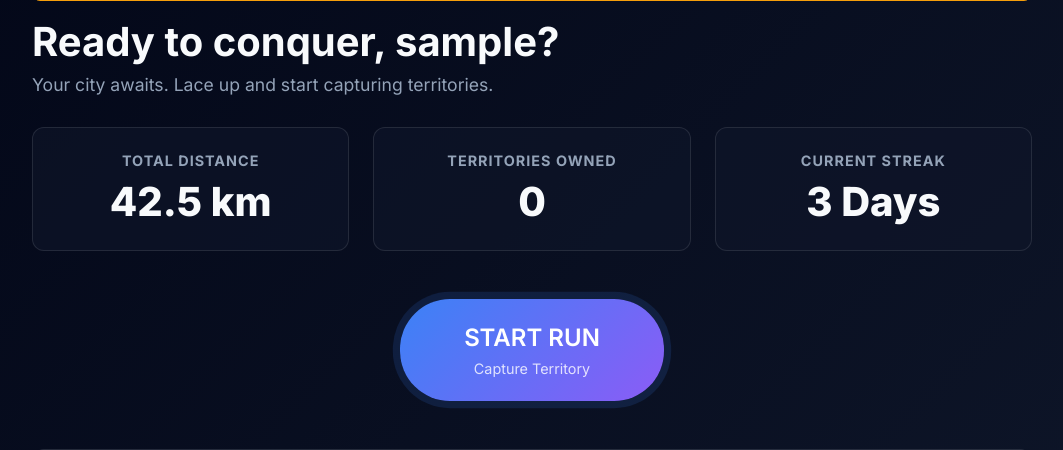
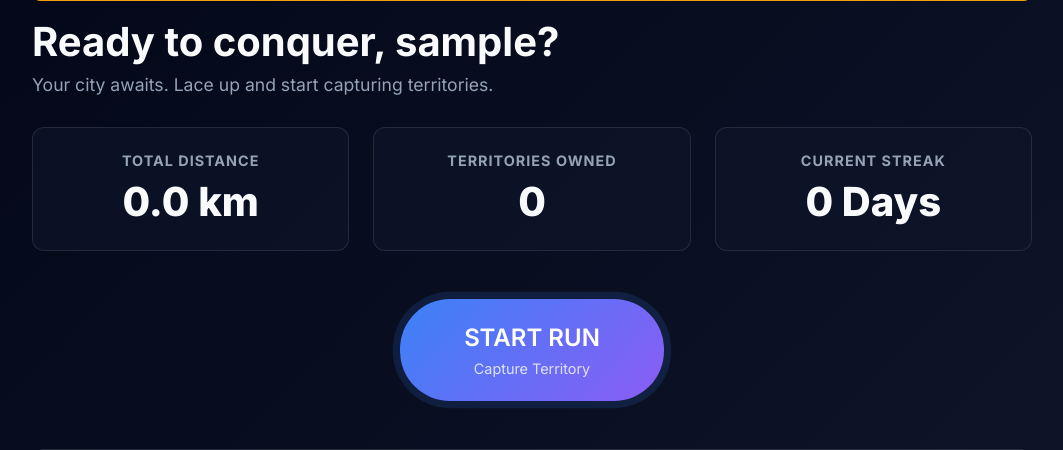
Before and after one commit to OnishNimiwal/Runningquest, a Flask app: page /dashboard in a window 1280 px wide. Shown: the part 164-614 px from the top of the page, without its empty margins (108-1171 px from the left). Run offline with Flask 3, Linux system fonts and the light colour scheme; the visitor is signed in with stand-in values (Sample User, id 1); data comes from the database, SQL or seed files in the repository; data that the repository does not hold is empty.

Commit message:
Make dashboard stats dynamic instead of hardcoded

```diff
--- a/app.py
+++ b/app.py
@@ -47,7 +47,7 @@ def index():
 @app.route('/dashboard')
 @login_required
 def dashboard():
-    from models import TerritoryEventLog, User, Territory
+    from models import TerritoryEventLog, User, Territory, Run
     from datetime import datetime, timedelta
     from sqlalchemy import func
     from utils.decay import process_user_decay
@@ -61,6 +61,24 @@ def dashboard():
 
     # Get user's territories count
     user_territories = Territory.query.filter_by(user_id=current_user.id).count()
+
+    # Calculate Total Distance
+    total_dist_query = db.session.query(func.sum(Run.distance)).filter_by(user_id=current_user.id).scalar()
+    total_distance = total_dist_query if total_dist_query else 0.0
+
+    # Calculate Current Streak
+    runs = Run.query.filter_by(user_id=current_user.id).order_by(Run.date.desc()).all()
+    current_streak = 0
+    if runs:
+        current_date = datetime.utcnow().date()
+        last_run_date = runs[0].date.date()
+        if (current_date - last_run_date).days <= 1:
+            current_streak = 1
+            check_date = last_run_date - timedelta(days=1)
+            run_dates = set(r.date.date() for r in runs)
+            while check_date in run_dates:
+                current_streak += 1
+                check_date -= timedelta(days=1)
 
     # Calculate leaderboard for last 24h
     last_24h = datetime.utcnow() - timedelta(days=1)
@@ -82,7 +100,9 @@ def dashboard():
     return render_template('dashboard.html', title='Dashboard',
                            user_territories=user_territories,
                            leaderboard=leaderboard_query,
-                           days_inactive=days_inactive)
+                           days_inactive=days_inactive,
+                           total_distance=total_distance,
+                           current_streak=current_streak)
 
 @app.route('/register', methods=['GET', 'POST'])
 def register():
--- a/templates/dashboard.html
+++ b/templates/dashboard.html
@@ -21,7 +21,7 @@
     <div class="stats-grid">
         <div class="stat-card">
             <h3>Total Distance</h3>
-            <div class="stat-value">42.5 <span>km</span></div>
+            <div class="stat-value">{{ "%.1f"|format(total_distance) }} <span>km</span></div>
         </div>
         <div class="stat-card">
             <h3>Territories Owned</h3>
@@ -29,7 +29,7 @@
         </div>
         <div class="stat-card">
             <h3>Current Streak</h3>
-            <div class="stat-value">3 <span>Days</span></div>
+            <div class="stat-value">{{ current_streak }} <span>Days</span></div>
         </div>
     </div>
 
```
